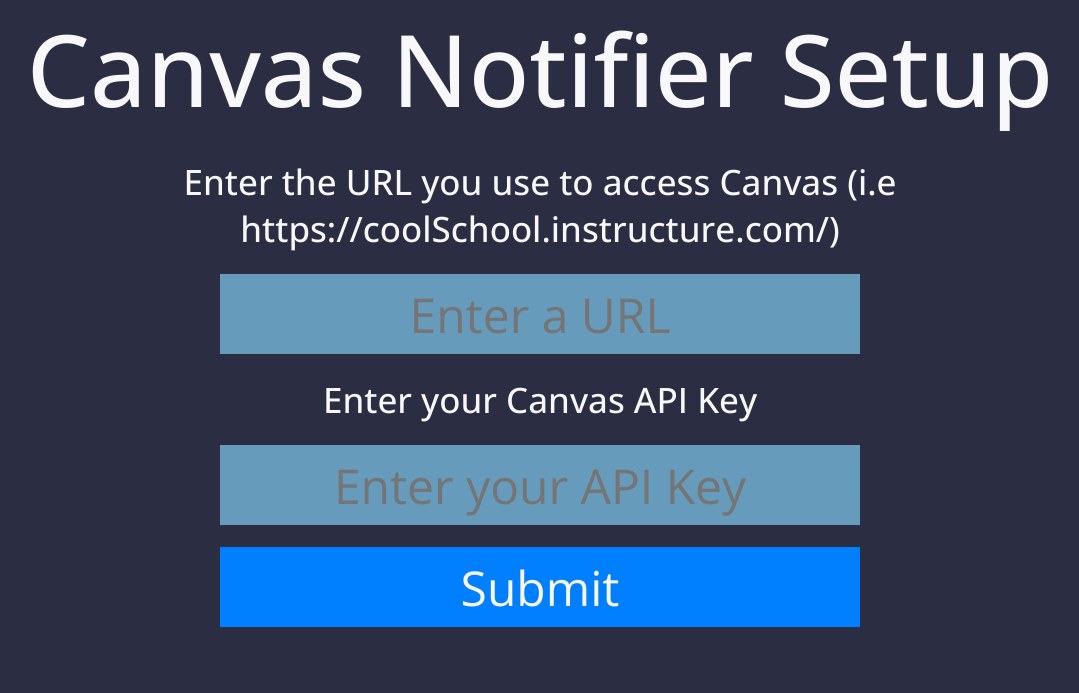
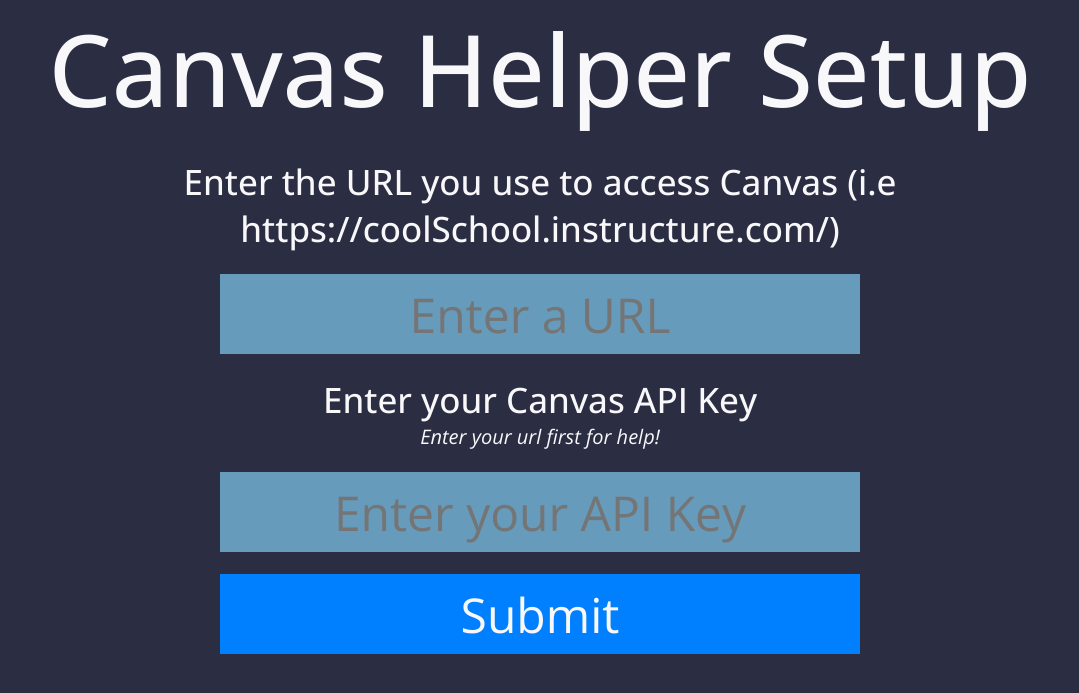
Before and after one commit to YonatanAhituv/Canvas-Notifier, a Flask app: template templates/setup.html in a window 1280 px wide. Shown: the top 693 px of the page, without its empty margins (100-1179 px from the left). Run offline with Flask 2, Linux system fonts and the light colour scheme; the template is opened without the code that fills it, so the values that code supplies are empty.

Commit message:
Some Feature Additions

```diff
--- a/main.py
+++ b/main.py
@@ -60,7 +60,7 @@
                     while userToken in config.read().keys():  # Make sure token doesnt already exist
                         userToken = token_urlsafe(64)  # The chances of this running are like actually zero
                     loadToCache(token, apiInfo["url"], apiInfo["apiKey"])
-                    print('what sexy assignments you got there', apiInfo["apiKey"])
+                    print('what sexy assignments you got there')
                     response = make_response(redirect(url_for('indexPage')))
                     response.set_cookie('userID', userToken)
                     config.write(apiInfo, userToken=userToken)
--- /dev/null
+++ b/static/scripts/input.js
@@ -0,0 +1,39 @@
+console.log('hi there');
+function validURL(inputURL) {
+    console.log(inputURL)
+    try {
+        var url = new URL(inputURL);
+    } catch (_) {
+        return false;
+    }
+    console.log("passed catch")
+    console.log(url.protocol)
+    if (url.protocol == "") {
+        return false;
+    }
+    return true;
+}
+
+window.onload = function () {
+    var url = document.getElementById("url");
+    console.log(url.value);
+    url.addEventListener("keyup", function (e) {
+        console.log("Key up!")
+        urlValue = "";
+        urlHref = "";
+        helperText = "<i>Enter your url first for help!</i>";
+        if (validURL(this.value)) {
+            console.log("url is valid")
+            urlValue = "1. Go to your profile settings on Canvas: " + url.value + "/profile/settings";
+            urlHref = url.value + "/profile/settings";
+            helperText = "2. Scroll down to 'Approved Integrations'<br>3. Click on New Access Token<br>4. Enter a purpose in the text box<br>5. Enter an expiration date if you'd like<br>6. Press generate token!<br>7. Copy the token in bold at the top and paste it below!"
+        }
+        var helperUrl = document.getElementById("helperURL");
+        console.log(helperUrl)
+        helperUrl.innerHTML = urlValue;
+        helperUrl.href = urlHref;
+        var helper = document.getElementById("helper");
+        console.log(helper)
+        helper.innerHTML = helperText;
+    }, false);
+};
--- a/static/styles/style.css
+++ b/static/styles/style.css
@@ -64,6 +64,9 @@
 body {
   background-color: #2B2D42;
 }
+a {
+  font-size: 20;
+}
 .sideBySide {
   margin: 0;
   display:inline-block;
@@ -118,6 +121,10 @@
   margin-left: auto;
   margin-right: auto;
 }
+.small-label {
+  font-size: 20;
+  font-weight: 300;
+}
 label {
   font-weight: 500;
   display: flex;
--- a/templates/index.html
+++ b/templates/index.html
@@ -1,12 +1,12 @@
 <html>
     <head>
-        <title>Canvas Notifier</title>
+        <title>Canvas Helper</title>
         <meta name="viewport" content="width=device-width, initial-scale=1">
         <link rel="icon" type="image/x-icon" href="{{ url_for('static',filename='favicon.ico') }}">
         <link rel="stylesheet" type="text/css" href="{{ url_for('static',filename='styles/style.css') }}">
     </head>
     <body>
-        <h1 class="header">Welcome to Canvas Notifier</h1>
+        <h1 class="header">Welcome to Canvas Helper</h1>
         <div style="background-color: #F8F7F9;">
             <form method="post">
                 <label style="background-color: #669BBC; text-align:center;" class="sideBySide">Your Current Assignments</label>
@@ -29,5 +29,6 @@
             </table>
             {% endblock %}
         </div>
+        <!-- <button onclick="">Enable Notifications</button> -->
     </body>
 </html>
--- a/templates/setup.html
+++ b/templates/setup.html
@@ -1,11 +1,12 @@
 <html>
 <head>
-    <title>Canvas Setup</title>
+    <title>Canvas Helper Setup</title>
     <meta name="viewport" content="width=device-width, initial-scale=1">
     <link rel="stylesheet" type="text/css" href="{{ url_for('static',filename='styles/style.css') }}">
+    <script src="{{ url_for('static',filename='scripts/input.js') }}"></script>
 </head>
 <body>
-    <h1 class="header">Canvas Notifier Setup</h1>
+    <h1 class="header">Canvas Helper Setup</h1>
     <br>
     <center>
         <form action="/submitAPI" method="POST">
@@ -15,8 +16,10 @@
             <br>
             <br>
             <label>Enter your Canvas API Key</label>
+            <a target="_blank" href="" id="helperURL"></a>
+            <label class="small-label" id="helper"><i>Enter your url first for help!</i></label>
             <br>
-            <input placeholder="Enter your API Key" type="text" id="apiKey" class="bigInput" name="apiKey" required>
+            <input placeholder="Enter your API Key" type="password" id="apiKey" class="bigInput" name="apiKey" required>
             <br>
             <br>
             <input type="submit" class="bigButton" value="Submit">
```
Also changed, not shown: notifier.py (added, +11 -0 lines), readme.md, static/scripts/setup.js (deleted), 1 other file.
